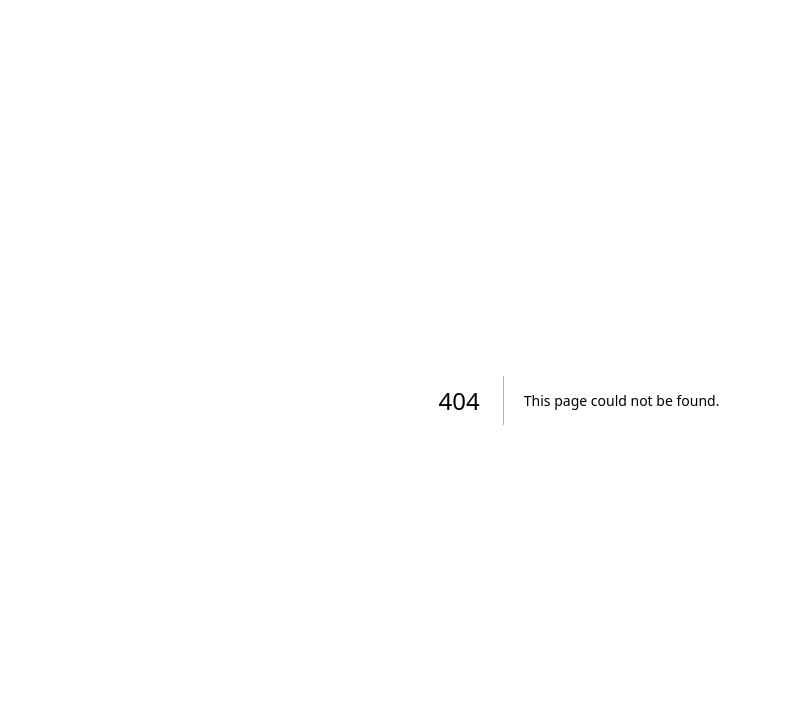
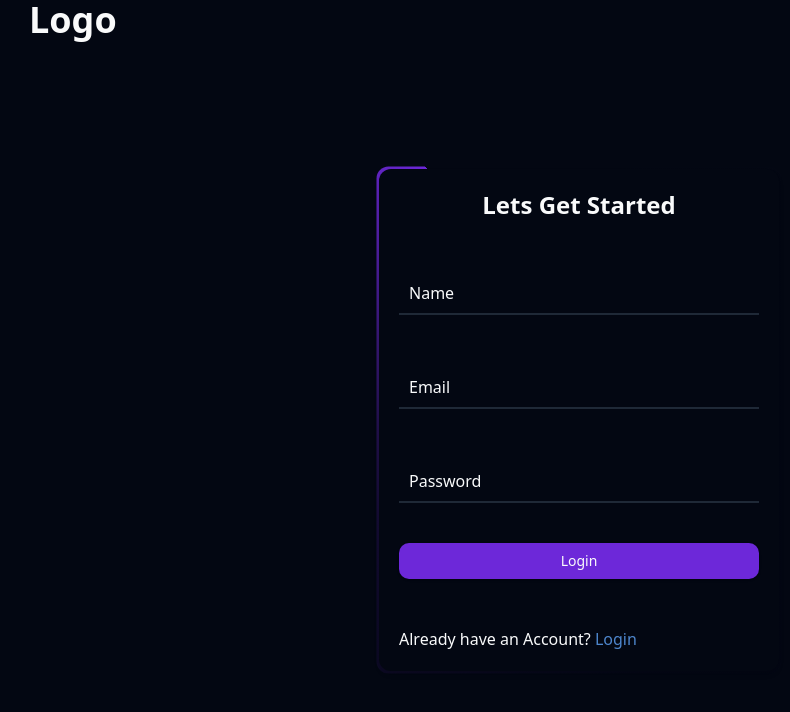
Before and after one commit to MK-cypher/SaaS-template-1, a Next.js app: page /signup in a window 1280 px wide. Before the commit this address had no page. Shown: the top 712 px of the page, without its empty margins (61-851 px from the left). Built offline with nearby package versions, Linux system fonts and the light colour scheme.

Commit message:
add auth forms

```diff
--- /dev/null
+++ b/app/(auth)/login/page.tsx
@@ -0,0 +1,18 @@
+import LoginForm from "@/components/LoginForm";
+import Logo from "@/components/Logo";
+import Link from "next/link";
+
+export default function page() {
+  return (
+    <div className="min-h-svh flex flex-col">
+      <div className="w-full container mx-auto relative">
+        <Link href={"/"} className="w-fit block top-0 left-0">
+          <Logo />
+        </Link>
+      </div>
+      <div className="flex-grow flex justify-center items-center">
+        <LoginForm />
+      </div>
+    </div>
+  );
+}
--- /dev/null
+++ b/app/(auth)/signup/page.tsx
@@ -0,0 +1,19 @@
+import LoginForm from "@/components/LoginForm";
+import Logo from "@/components/Logo";
+import SignupForm from "@/components/SignupForm";
+import Link from "next/link";
+
+export default function page() {
+  return (
+    <div className="min-h-svh flex flex-col">
+      <div className="w-full container mx-auto relative">
+        <Link href={"/"} className="w-fit block top-0 left-0">
+          <Logo />
+        </Link>
+      </div>
+      <div className="flex-grow flex justify-center items-center">
+        <SignupForm />
+      </div>
+    </div>
+  );
+}
--- a/app/globals.css
+++ b/app/globals.css
@@ -328,11 +328,11 @@ html {
   inherits: false;
 }
 
-.pricing-card {
+.border-rotate {
   position: relative;
 }
 
-.pricing-card:nth-child(2)::before {
+.border-rotate::before {
   content: "";
   position: absolute;
   top: 50%;
@@ -351,3 +351,29 @@ html {
 }
 
 /* End Pricing */
+
+/* Start forms */
+
+.input-container .input:focus ~ label,
+.input-container .input:valid ~ label {
+  color: hsl(var(--primary));
+  transform: translate(-10px, -40px);
+  font-size: 0.9rem;
+}
+
+.input-container .input:focus ~ i,
+.input-container .input:valid ~ i {
+  height: calc(100% - 5px);
+}
+
+form .input-container textarea.input {
+  height: 200px;
+  resize: none;
+}
+
+.input-container textarea.input:focus,
+.input-container textarea.input:valid {
+  color: white;
+}
+
+/* End forms */
--- a/components/Footer.tsx
+++ b/components/Footer.tsx
@@ -1,12 +1,13 @@
 import {navLinks} from "@/lib/consts";
 import Link from "next/link";
+import Logo from "./Logo";
 
 export default function Footer() {
   return (
     <footer className="py-10">
       <div className="space-y-4 text-center">
         <div className="logo">
-          <Link href="/">Logo</Link>
+          <Logo />
         </div>
         <ul className="flex justify-center items-center gap-5 flex-wrap">
           {navLinks.map((item, i) => (
--- /dev/null
+++ b/components/LoginForm.tsx
@@ -0,0 +1,69 @@
+"use client";
+import {FormEvent} from "react";
+import {Button} from "./ui/button";
+import Link from "next/link";
+
+export default function LoginForm() {
+  const submit = async (e: FormEvent) => {
+    e.preventDefault();
+  };
+  return (
+    <form onSubmit={submit} className="border-rotate rounded-xl min-w-[400px] max-sm:min-w-full aspect-[4/5]">
+      <div className="relative bg-background shadow-md rounded-xl h-full p-5">
+        <h1 className="text-center mb-10 text-2xl font-bold">Welcome Back</h1>
+        <div className="relative w-full mt-10 input-container">
+          <input
+            type="text"
+            id="email"
+            name="email"
+            className="font-semibold relative w-full p-[10px] pt-5 bg-transparent border-none outline-none text-white z-[2] input"
+            required
+            onChange={(e) => {
+              //
+            }}
+          />
+          <label
+            htmlFor="email"
+            className="absolute left-0 w-full p-[10px] pt-5 transition-all duration-500 pointer-events-none"
+          >
+            Email
+          </label>
+          <i className="absolute left-0 bottom-0 w-full h-0.5 bg-accent transition-all duration-500 z-[1]"></i>
+        </div>
+        <div className="relative w-full mt-10 input-container">
+          <input
+            type="text"
+            id="password"
+            name="password"
+            className="font-semibold relative w-full p-[10px] pt-5 bg-transparent border-none outline-none text-white z-[2] input"
+            required
+            onChange={(e) => {
+              //
+            }}
+          />
+          <label
+            htmlFor="password"
+            className="absolute left-0 w-full p-[10px] pt-5 transition-all duration-500 pointer-events-none"
+          >
+            Password
+          </label>
+          <i className="absolute left-0 bottom-0 w-full h-0.5 bg-accent transition-all duration-500 z-[1]"></i>
+        </div>
+        <div className="flex justify-end mt-5  ">
+          <Link href={"/reset-password"} className="link-underline text-blue-400">
+            Forgot Password?
+          </Link>
+        </div>
+        <div className="mt-10">
+          <Button className="w-full">Login</Button>
+        </div>
+        <div className="mt-12">
+          Don't have an Account?{" "}
+          <Link href={"/signup"} className="link-underline text-blue-400">
+            Sign Up
+          </Link>
+        </div>
+      </div>
+    </form>
+  );
+}
--- /dev/null
+++ b/components/Logo.tsx
@@ -0,0 +1,5 @@
+import React from "react";
+
+export default function Logo() {
+  return <div className="text-4xl font-bold">Logo</div>;
+}
--- a/components/Navbar.tsx
+++ b/components/Navbar.tsx
@@ -4,6 +4,7 @@ import {useState} from "react";
 import NavBtn from "./NavBtn";
 import NavLinks from "./navLinks";
 import {buttonVariants} from "./ui/button";
+import Logo from "./Logo";
 
 export default function Header() {
   const [navState, setNavState] = useState(false);
@@ -13,7 +14,7 @@ export default function Header() {
       <div className="container mx-auto">
         <div className="flex items-center justify-between">
           <div className="backdrop-blur w-full flex justify-between py-4">
-            <div>Adel</div>
+            <Logo />
             <button
               className="sm:hidden space-y-1.5 p-2 transition-all duration-300 hover:bg-background-alt rounded-full aspect-square flex flex-col justify-cente outline-none border-none focu"
               onClick={() => {
@@ -31,12 +32,12 @@ export default function Header() {
             <NavLinks setNavState={setNavState} />
             <div className="flex items-center gap-2 max-sm:flex-col max-sm:gap-5 max-sm: max-sm:w-full">
               <Link
-                href="#"
+                href="/login"
                 className={`${buttonVariants({variant: "secondary"})} max-sm:w-full max-sm:block max-sm:text-center`}
               >
                 Login
               </Link>
-              <Link href="#" className={`${buttonVariants()} max-sm:w-full max-sm:block max-sm:text-center`}>
+              <Link href="/signup" className={`${buttonVariants()} max-sm:w-full max-sm:block max-sm:text-center`}>
                 Sign up
               </Link>
             </div>
--- /dev/null
+++ b/components/SignupForm.tsx
@@ -0,0 +1,83 @@
+"use client";
+import {FormEvent} from "react";
+import {Button} from "./ui/button";
+import Link from "next/link";
+
+export default function LoginForm() {
+  const submit = async (e: FormEvent) => {
+    e.preventDefault();
+  };
+  return (
+    <form onSubmit={submit} className="border-rotate rounded-xl min-w-[400px] max-sm:min-w-full">
+      <div className="relative bg-background shadow-md rounded-xl h-full p-5">
+        <h1 className="text-center mb-10 text-2xl font-bold">Lets Get Started</h1>
+        <div className="relative w-full mt-10 input-container">
+          <input
+            type="text"
+            id="name"
+            name="name"
+            className="font-semibold relative w-full p-[10px] pt-5 bg-transparent border-none outline-none text-white z-[2] input"
+            required
+            onChange={(e) => {
+              //
+            }}
+          />
+          <label
+            htmlFor="name"
+            className="absolute left-0 w-full p-[10px] pt-5 transition-all duration-500 pointer-events-none"
+          >
+            Name
+          </label>
+          <i className="absolute left-0 bottom-0 w-full h-0.5 bg-accent transition-all duration-500 z-[1]"></i>
+        </div>
+        <div className="relative w-full mt-10 input-container">
+          <input
+            type="text"
+            id="email"
+            name="email"
+            className="font-semibold relative w-full p-[10px] pt-5 bg-transparent border-none outline-none text-white z-[2] input"
+            required
+            onChange={(e) => {
+              //
+            }}
+          />
+          <label
+            htmlFor="email"
+            className="absolute left-0 w-full p-[10px] pt-5 transition-all duration-500 pointer-events-none"
+          >
+            Email
+          </label>
+          <i className="absolute left-0 bottom-0 w-full h-0.5 bg-accent transition-all duration-500 z-[1]"></i>
+        </div>
+        <div className="relative w-full mt-10 input-container">
+          <input
+            type="text"
+            id="password"
+            name="password"
+            className="font-semibold relative w-full p-[10px] pt-5 bg-transparent border-none outline-none text-white z-[2] input"
+            required
+            onChange={(e) => {
+              //
+            }}
+          />
+          <label
+            htmlFor="password"
+            className="absolute left-0 w-full p-[10px] pt-5 transition-all duration-500 pointer-events-none"
+          >
+            Password
+          </label>
+          <i className="absolute left-0 bottom-0 w-full h-0.5 bg-accent transition-all duration-500 z-[1]"></i>
+        </div>
+        <div className="mt-10">
+          <Button className="w-full">Login</Button>
+        </div>
+        <div className="mt-12">
+          Already have an Account?{" "}
+          <Link href={"/login"} className="link-underline text-blue-400">
+            Login
+          </Link>
+        </div>
+      </div>
+    </form>
+  );
+}
--- a/components/sections/PricingCard.tsx
+++ b/components/sections/PricingCard.tsx
@@ -48,7 +48,7 @@ export default function PricingCard({item, type, i}: props) {
     };
   }, [type]);
   return (
-    <div className="rounded-xl pricing-card md:min-w-[230px] max-sm:w-full">
+    <div className={`${i == 1 && "border-rotate"} rounded-xl md:min-w-[230px] max-sm:w-full`}>
       <div className="gradient-2 relative p-8 rounded-xl flex flex-col justify-center items-center">
         <div className="text-sm mb-2">{item.type}</div>
         <div className="flex items-end mb-2">
--- a/tailwind.config.ts
+++ b/tailwind.config.ts
@@ -10,75 +10,75 @@ const config: Config = {
   theme: {
     extend: {
       colors: {
-  			background: 'hsl(var(--background))',
-  			foreground: 'hsl(var(--foreground))',
+        background: "hsl(var(--background))",
+        foreground: "hsl(var(--foreground))",
         card: {
-  				DEFAULT: 'hsl(var(--card))',
-  				foreground: 'hsl(var(--card-foreground))'
+          DEFAULT: "hsl(var(--card))",
+          foreground: "hsl(var(--card-foreground))",
         },
         popover: {
-  				DEFAULT: 'hsl(var(--popover))',
-  				foreground: 'hsl(var(--popover-foreground))'
+          DEFAULT: "hsl(var(--popover))",
+          foreground: "hsl(var(--popover-foreground))",
         },
         primary: {
-  				DEFAULT: 'hsl(var(--primary))',
-  				foreground: 'hsl(var(--primary-foreground))'
+          DEFAULT: "hsl(var(--primary))",
+          foreground: "hsl(var(--primary-foreground))",
         },
         secondary: {
-  				DEFAULT: 'hsl(var(--secondary))',
-  				foreground: 'hsl(var(--secondary-foreground))'
+          DEFAULT: "hsl(var(--secondary))",
+          foreground: "hsl(var(--secondary-foreground))",
         },
         muted: {
-  				DEFAULT: 'hsl(var(--muted))',
-  				foreground: 'hsl(var(--muted-foreground))'
+          DEFAULT: "hsl(var(--muted))",
+          foreground: "hsl(var(--muted-foreground))",
         },
         accent: {
-  				DEFAULT: 'hsl(var(--accent))',
-  				foreground: 'hsl(var(--accent-foreground))'
+          DEFAULT: "hsl(var(--accent))",
+          foreground: "hsl(var(--accent-foreground))",
         },
         destructive: {
-  				DEFAULT: 'hsl(var(--destructive))',
-  				foreground: 'hsl(var(--destructive-foreground))'
+          DEFAULT: "hsl(var(--destructive))",
+          foreground: "hsl(var(--destructive-foreground))",
         },
-  			border: 'hsl(var(--border))',
-  			input: 'hsl(var(--input))',
-  			ring: 'hsl(var(--ring))',
+        border: "hsl(var(--border))",
+        input: "hsl(var(--input))",
+        ring: "hsl(var(--ring))",
         chart: {
-  				'1': 'hsl(var(--chart-1))',
-  				'2': 'hsl(var(--chart-2))',
-  				'3': 'hsl(var(--chart-3))',
-  				'4': 'hsl(var(--chart-4))',
-  				'5': 'hsl(var(--chart-5))'
-  			}
+          "1": "hsl(var(--chart-1))",
+          "2": "hsl(var(--chart-2))",
+          "3": "hsl(var(--chart-3))",
+          "4": "hsl(var(--chart-4))",
+          "5": "hsl(var(--chart-5))",
+        },
       },
       borderRadius: {
-  			lg: 'var(--radius)',
-  			md: 'calc(var(--radius) - 2px)',
-  			sm: 'calc(var(--radius) - 4px)'
+        lg: "var(--radius)",
+        md: "calc(var(--radius) - 2px)",
+        sm: "calc(var(--radius) - 4px)",
       },
       keyframes: {
-  			'accordion-down': {
+        "accordion-down": {
           from: {
-  					height: '0'
+            height: "0",
           },
           to: {
-  					height: 'var(--radix-accordion-content-height)'
-  				}
+            height: "var(--radix-accordion-content-height)",
           },
-  			'accordion-up': {
+        },
+        "accordion-up": {
           from: {
-  					height: 'var(--radix-accordion-content-height)'
+            height: "var(--radix-accordion-content-height)",
           },
           to: {
-  					height: '0'
-  				}
-  			}
+            height: "0",
+          },
+        },
       },
       animation: {
-  			'accordion-down': 'accordion-down 0.2s ease-out',
-  			'accordion-up': 'accordion-up 0.2s ease-out'
-  		}
-  	}
+        "accordion-down": "accordion-down 0.2s ease-out",
+        "accordion-up": "accordion-up 0.2s ease-out",
+      },
+    },
   },
   plugins: [require("tailwindcss-animate")],
 };
```
Lines whose indentation alone changed are shown as unchanged.
